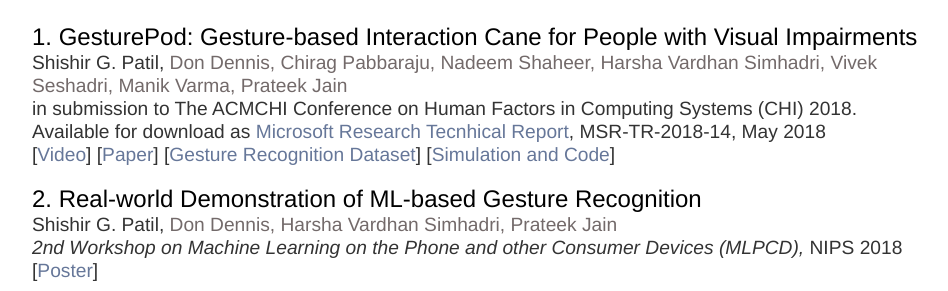
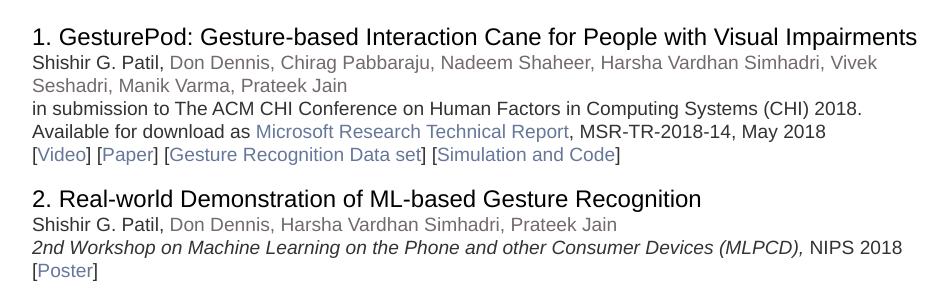
Before and after one commit to ShishirPatil/ShishirPatil.github.io, a Jekyll site: the page built from publications/index.html, in a window 1280 px wide. Shown: the part 138-429 px from the top of the page, without its empty margins (160-1108 px from the left). Built offline with Jekyll 4.4.1, drawn with Linux system fonts in a browser that asks for light colours.

```diff
--- a/publications/index.html
+++ b/publications/index.html
@@ -8,12 +8,12 @@
 
 			<h4-pub>1. GesturePod: Gesture-based Interaction Cane for People with Visual Impairments</h4-pub><br/>
 			<p-pub> Shishir G. Patil, <co-author-name>Don Dennis, Chirag Pabbaraju, Nadeem Shaheer, Harsha Vardhan Simhadri, Vivek Seshadri, Manik Varma, Prateek Jain </co-author-name><br/>
-			in submission to The ACMCHI Conference on Human Factors in Computing
+			in submission to The ACM CHI Conference on Human Factors in Computing
 			Systems (CHI) 2018.</br>
-			Available for download as <a href='https://www.microsoft.com/en-us/research/publication/gesturepod-programmable-gesture-recognition-augmenting-assistive-devices/'>Microsoft Research Tecnhical Report</a>, MSR-TR-2018-14, May 2018<br/>
+			Available for download as <a href='https://www.microsoft.com/en-us/research/publication/gesturepod-programmable-gesture-recognition-augmenting-assistive-devices/'>Microsoft Research Technical Report</a>, MSR-TR-2018-14, May 2018<br/>
 			[<a href='https://1drv.ms/u/s!AjDloPaG_l0Et7Ikid1voOVFuI116Q'>Video</a>]
 			[<a href='https://www.microsoft.com/en-us/research/publication/gesturepod-programmable-gesture-recognition-augmenting-assistive-devices/'>Paper</a>]
-			[<a href='https://www.microsoft.com/en-us/research/uploads/prod/2018/05/dataTR_v1.tar.gz'>Gesture Recognition Dataset</a>] [<a href='https://github.com/Microsoft/EdgeML/tree/master/Applications/GesturePod'>Simulation and Code</a>]</p-pub>
+			[<a href='https://www.microsoft.com/en-us/research/uploads/prod/2018/05/dataTR_v1.tar.gz'>Gesture Recognition Data set</a>] [<a href='https://github.com/Microsoft/EdgeML/tree/master/Applications/GesturePod'>Simulation and Code</a>]</p-pub>
 
 			<div><p></p></div>
 
```
Also changed, not shown: index.md (+3 -1 lines).
